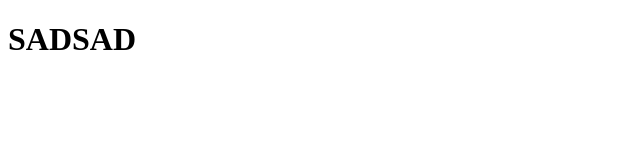
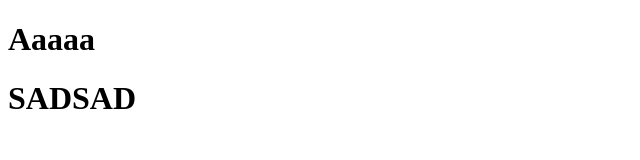
Before and after one commit to pardiox/ProyectoX, a plain HTML site: page index.html in a window 1280 px wide. Shown: the whole page, without its empty margins (0-640 px from the left). Drawn offline with Linux system fonts and the light colour scheme.

Commit message:
le agregue un h1

```diff
--- a/index.html
+++ b/index.html
@@ -2,9 +2,10 @@
 <html>
     <head>
         <title>UnTitulo</title>
+
     </head>
     <body>
-
+        <h1>Aaaaa</h1>
         <h1>SADSAD</h1>
 
     </body>
```
